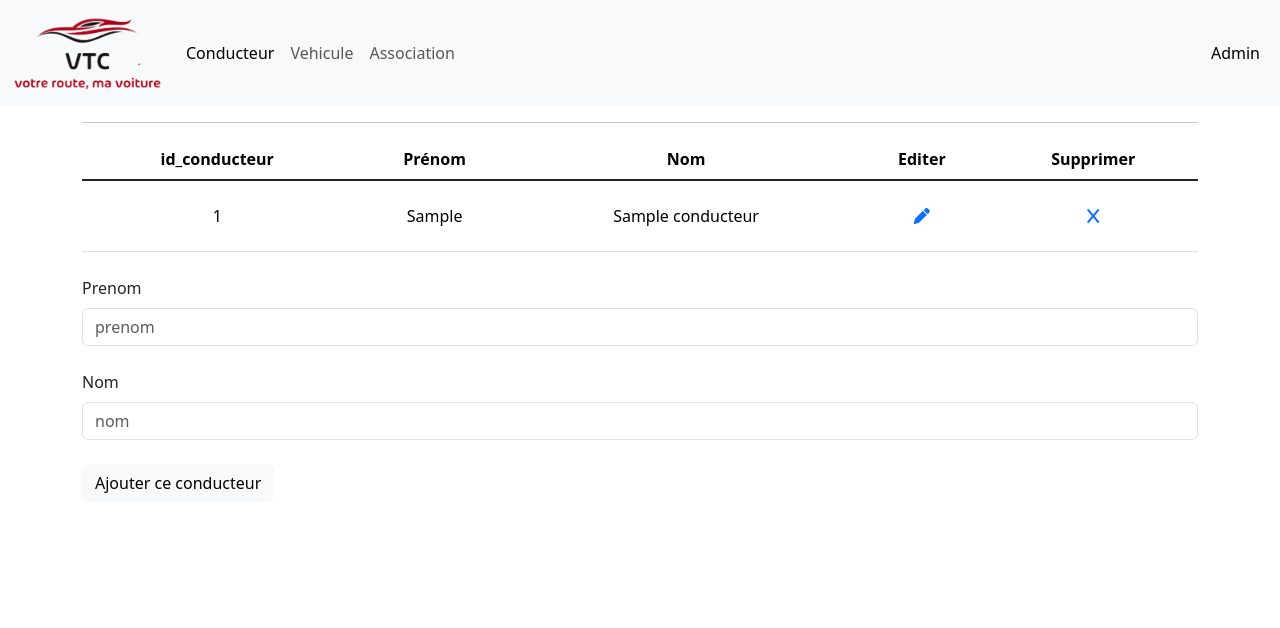
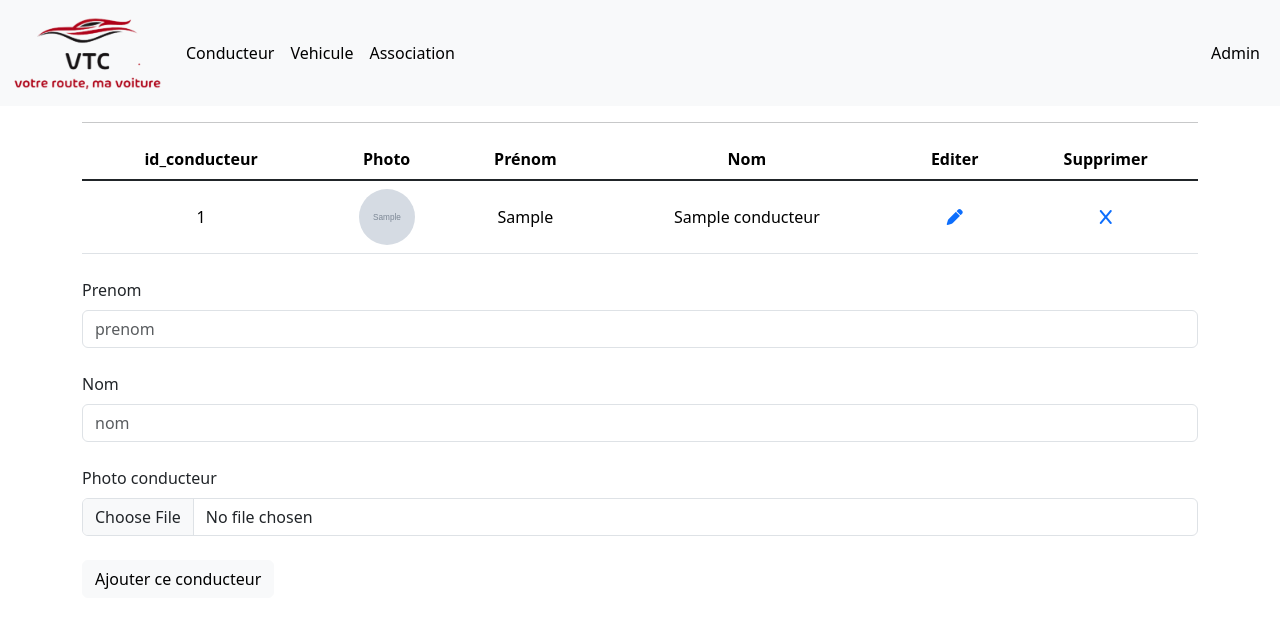
Before and after one commit to Kriegerusan/VTC_Collab, a PHP site: page /view/conducteur.php in a window 1280 px wide. Shown: the top 628 px of the page. Run offline with PHP 8.4, Linux system fonts and the light colour scheme; tables that the repository leaves empty or names only in its code hold one stand-in row (values such as "Sample post"); grey boxes marked "Sample" are stand-in pictures.

Commit message:
ajout photo conducteur

```diff
--- a/controller/ConducteurController.php
+++ b/controller/ConducteurController.php
@@ -11,9 +11,44 @@ class ConducteurController
         if ($_SERVER["REQUEST_METHOD"] == "POST") {
             if (!$_GET) {
                 $conducteur  = new Conducteur();
-                $conducteur->setPrenom($_POST['prenom']);
-                $conducteur->setNom($_POST['nom']);
-                $conducteur->create($_POST, 'conducteur');
+                $KO = 0;
+                if ($_FILES['photo']['name'] != "") {
+                    $dossier = "../ressources/";
+
+                    if (!file_exists($dossier)) {
+                        mkdir($dossier, 755);
+                    }
+                    $tmpName = $_FILES['photo']['tmp_name'];
+                    $name = $_FILES['photo']['name'];
+                    $size = $_FILES['photo']['size'];
+                    $error = $_FILES['photo']['error'];
+
+                    $tabExtension = explode('.', $name);
+                    $extension = strtolower(end($tabExtension));
+                    //Tableau des extensions que l'on accepte
+                    $extensions = ['jpg', 'png', 'jpeg', 'gif'];
+                    //Taille max que l'on accepte
+                    $maxSize = 400000;
+                    if (in_array($extension, $extensions) && $size <= $maxSize && $error == 0) {
+                        $uniqueName = uniqid('', true);
+                        //uniqid génère quelque chose comme ca : 5f586bf96dcd38.73540086
+                        $photo = $uniqueName . "." . $extension;
+                        //$file = 5f586bf96dcd38.73540086.jpg
+                        move_uploaded_file($tmpName, $dossier . $photo);
+                    } else {
+                        echo "Mauvaise extension";
+                        $KO++;
+                    }
+                }
+
+                $donnees = [];
+                $donnees[0] = "photo";
+                $donnees[1] = "'$photo'";
+                foreach ($_POST as $indice => $valeur) {
+                    $donnees[0] .= ($donnees[0] ? "," : "") . $indice;
+                    $donnees[1] .= ($donnees[1] ? "," : "") . "'$valeur'";
+                }
+                $conducteur->create($donnees, 'conducteur');
             }
         }
 
@@ -31,9 +66,47 @@ class ConducteurController
     {
         if ($_SERVER["REQUEST_METHOD"] == "POST") {
             if ($_GET['action'] == "edit") {
+                $conducteur  = new Conducteur();
 
-                $conducteur  = new Conducteur();
-                return $conducteur->edit($_POST, $id, 'conducteur');
+                $KO = 0;
+
+                if ($_FILES['photo']['name'] != "") {
+                    $dossier = "../ressources/";
+
+                    if (!file_exists($dossier)) {
+                        mkdir($dossier, 755);
+                    }
+                    $tmpName = $_FILES['photo']['tmp_name'];
+                    $name = $_FILES['photo']['name'];
+                    $size = $_FILES['photo']['size'];
+                    $error = $_FILES['photo']['error'];
+
+                    $tabExtension = explode('.', $name);
+                    $extension = strtolower(end($tabExtension));
+                    //Tableau des extensions que l'on accepte
+                    $extensions = ['jpg', 'png', 'jpeg', 'gif'];
+                    //Taille max que l'on accepte
+                    $maxSize = 400000;
+                    if (in_array($extension, $extensions) && $size <= $maxSize && $error == 0) {
+                        $uniqueName = uniqid('', true);
+                        //uniqid génère quelque chose comme ca : 5f586bf96dcd38.73540086
+                        $photo = $uniqueName . "." . $extension;
+                        //$file = 5f586bf96dcd38.73540086.jpg
+                        move_uploaded_file($tmpName, $dossier . $photo);
+                        $champs = "photo='$photo'";
+                    } else {
+                        echo "Mauvaise extension";
+                        $KO++;
+                    }
+                } else {
+                    $champs = "";
+                }
+
+                foreach ($_POST as $indice => $valeur) {
+                    $champs .= ($champs ? "," : "") . $indice . "=" . "'$valeur'";
+                }
+
+                return $conducteur->edit($champs, $id, 'conducteur');
             }
         }
         require_once "editer_conducteur.php";
--- a/model/Conducteur.php
+++ b/model/Conducteur.php
@@ -7,6 +7,7 @@ class Conducteur extends Connection implements iCRUD
 {
     private $prenom;
     private $nom;
+    private $photo;
 
     public function getPrenom()
     {
@@ -16,6 +17,10 @@ class Conducteur extends Connection implements iCRUD
     public function getNom()
     {
         return $this->nom;
+    }
+    public function getPhoto()
+    {
+        return $this->photo;
     }
     public function setPrenom($prenom)
     {
@@ -27,6 +32,11 @@ class Conducteur extends Connection implements iCRUD
         return $this->nom = $nom;
     }
 
+    public function setPhoto($photo)
+    {
+        return $this->photo = $photo;
+    }
+
     public function __toString()
     {
         return $this->getPrenom() . " " . $this->getNom();
@@ -35,15 +45,12 @@ class Conducteur extends Connection implements iCRUD
     {
         $db = Connection::getConnect();
 
-        $champs = "";
-        $valeurs = "";
 
-        foreach ($donnees as $indice => $valeur) {
-            $champs .= ($champs ? "," : "") . $indice;
-            $valeurs .= ($valeurs ? "," : "") . "'$valeur'";
-        }
 
-        $sql = $db->prepare("INSERT INTO $table ($champs)  VALUES ($valeurs)");
+
+
+
+        $sql = $db->prepare("INSERT INTO $table ($donnees[0])  VALUES ($donnees[1])");
         if ($sql->execute()) {
             //REDIRECTION SUR LA MM PAGE
 
@@ -63,13 +70,8 @@ class Conducteur extends Connection implements iCRUD
     public function edit($donnees, $id, $table)
     {
         $db = Connection::getConnect();
-        $champs = "";
-        foreach ($donnees as $indice => $valeur) {
-            $champs .= ($champs ? "," : "") . $indice . "=" . "'$valeur'";
-        }
 
-        $sql = $db->prepare("UPDATE $table SET $champs WHERE id=$id");
-
+        $sql = $db->prepare("UPDATE $table SET $donnees WHERE id=$id");
         if ($sql->execute()) {
             //REDIRECTION SUR LA MM PAGE
             header('Location:' . $_SERVER['PHP_SELF']);
--- a/view/afficher_conducteur.php
+++ b/view/afficher_conducteur.php
@@ -4,6 +4,7 @@
             <tr>
                 <hr>
                 <th scope="col">id_conducteur</th>
+                <th scope="col">Photo</th>
                 <th scope="col">Prénom</th>
                 <th scope="col">Nom</th>
                 <th scope="col">Editer</th>
@@ -16,10 +17,14 @@
             foreach ($conduc as $value) {
                 echo "<tr>\n";
                 echo "<td scope='row'>" . $value['id'] . "</td>\n";
+                if ($value['photo'] != "") {
+                    echo "<td><img class='photo' src='/poo/vtc/ressources/" . $value['photo'] . "' alt=''></td>\n";
+                } else {
+                    echo "<td><img class='photo' src='/poo/vtc/ressources/nophoto.jpg' alt=''></td>\n";
+                }
                 echo "<td>" . $value['prenom'] . "</td>\n";
                 echo "<td>" . $value['nom'] . "</td>\n";
                 echo "<td><a href='?action=edit&id=" . $value['id']  .  "&prenom=" . $value['prenom'] . "&nom=" . $value['nom'] . "'><i class='fa-solid fa-pen'></a></td>\n";
-                // echo "<td><a href='?action=delete&id=" . $value['id'] . "' '><i class='fa-solid fa-x'></a></td>\n";
                 echo "<td><button type='button' class='btn btn-link suppressButton' data-bs-toggle='modal' data-bs-target='#deleteModal' value='" . $value['id'] . "'><i class='fa-solid fa-x'></i></button></a></td>\n";
                 echo "</tr>\n";
             }
--- a/view/ajout_conducteur.html
+++ b/view/ajout_conducteur.html
@@ -1,12 +1,16 @@
 <div class="container">
-    <form method="post">
+  <form action="" method="post" enctype="multipart/form-data">
         <div class="mb-3">
           <label for="conducteur" class="form-label">Prenom</label>
           <input type="text" placeholder="prenom" class="form-control" id="conducteur" name="prenom">
         </div>
         <div class="mb-3">
-          <label for="conducteur" class="form-label">Nom</label>
-          <input type="text" placeholder="nom" class="form-control" id="conducteur" name="nom">
+          <label for="nom" class="form-label">Nom</label>
+          <input type="text" placeholder="nom" class="form-control" id="nom" name="nom">
+        </div>
+        <div class="mb-3">
+          <label for="photo" class="form-label">Photo conducteur</label>
+          <input class="form-control" type="file" id="photo" name="photo">
         </div>
         <button type="submit" class="btn btn-light">Ajouter ce conducteur</button>
       </form>
--- a/view/editer_conducteur.php
+++ b/view/editer_conducteur.php
@@ -1,5 +1,5 @@
 <div class="container">
-    <form method="post">
+    <form action="" method="post" enctype="multipart/form-data">
         <div class="mb-3">
             <label for="conducteur" class="form-label">Prenom</label>
             <input type="text" placeholder="prenom" class="form-control" id="conducteur" name="prenom" value="<?= $_GET['prenom'] ?>">
@@ -8,6 +8,10 @@
             <label for="conducteur" class="form-label">Nom</label>
             <input type="text" placeholder="nom" class="form-control" id="conducteur" name="nom" value="<?= $_GET['nom'] ?>">
         </div>
+        <div class="mb-3">
+            <label for="photo" class="form-label">Photo conducteur</label>
+            <input class="form-control" type="file" id="photo" name="photo">
+        </div>
         <button type="submit" class="btn btn-light">Modifier ce conducteur</button>
     </form>
 </div>
--- a/view/header.html
+++ b/view/header.html
@@ -10,34 +10,6 @@
     <link rel="stylesheet" href="/poo/vtc/view/style.css">
 </head>
 <body>
-    <!-- <nav class="navbar navbar-expand-lg bg-dark border-bottom border-body" data-bs-theme="dark">
-        <div class="container-fluid">
-          <div class="collapse navbar-collapse" id="navbarNav">
-            <ul class="navbar-nav">
-              <li class="nav-item">
-                <a class="nav-link active" aria-current="page" href="/poo/vtc/index.php">Conducteur</a>
-              </li>
-              <li class="nav-item">
-                <a class="nav-link" href="/poo/vtc/view/vehicule.php">Vehicule</a>
-              </li>
-              <li class="nav-item">
-                <a class="nav-link" href="/poo/vtc/view/association.php">Association</a>
-              </li>
-            </ul>
-          </div>
-          <div class="collapse navbar-collapse admin" id="navbarNav">
-                <a class="" href="/poo/vtc/index.php"><img src="/poo/vtc/ressources/logo1.png" alt="" width="200"></a>
-          </div>
-          <div class="collapse navbar-collapse admin" id="navbarNav">
-            <ul class="navbar-nav">
-              <li class="nav-item">
-                <a class="nav-link active" aria-current="page" href="/poo/vtc/view/Admin.php">Admin</a>
-              </li>
-            </ul>
-          </div>
-        </div>
-      </nav> -->
-
       <nav class="navbar navbar-expand-lg bg-light sticky-top">
         <div class="container-fluid">
           <a class="navbar-brand" href="/poo/vtc/index.php"><img src="/poo/vtc/ressources/logo1.png" alt="" width="150"></a>
@@ -50,10 +22,10 @@
                 <a class="nav-link active" aria-current="page" href="/poo/vtc/index.php">Conducteur</a>
               </li>
               <li class="nav-item">
-                <a class="nav-link" href="/poo/vtc/view/vehicule.php">Vehicule</a>
+                <a class="nav-link active" href="/poo/vtc/view/vehicule.php">Vehicule</a>
               </li>
               <li class="nav-item">
-                <a class="nav-link" href="/poo/vtc/view/association.php">Association</a>
+                <a class="nav-link active" href="/poo/vtc/view/association.php">Association</a>
               </li>
             </ul>
           </div>
--- a/view/style.css
+++ b/view/style.css
@@ -21,3 +21,9 @@ nav .admin
     background-color: red;
     width: 20%;
 }
+
+.photo{
+    width: 7vh;
+    height: 7vh;
+    border-radius: 50%;
+}
```
